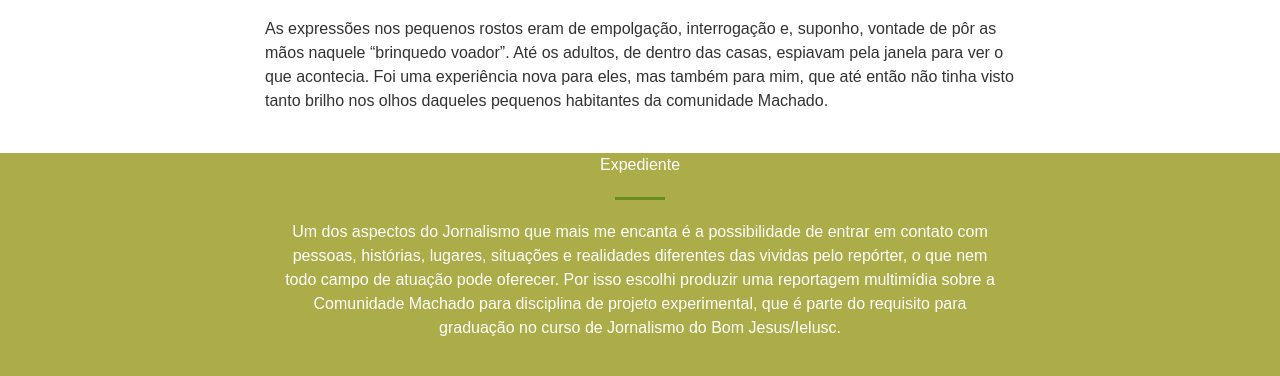
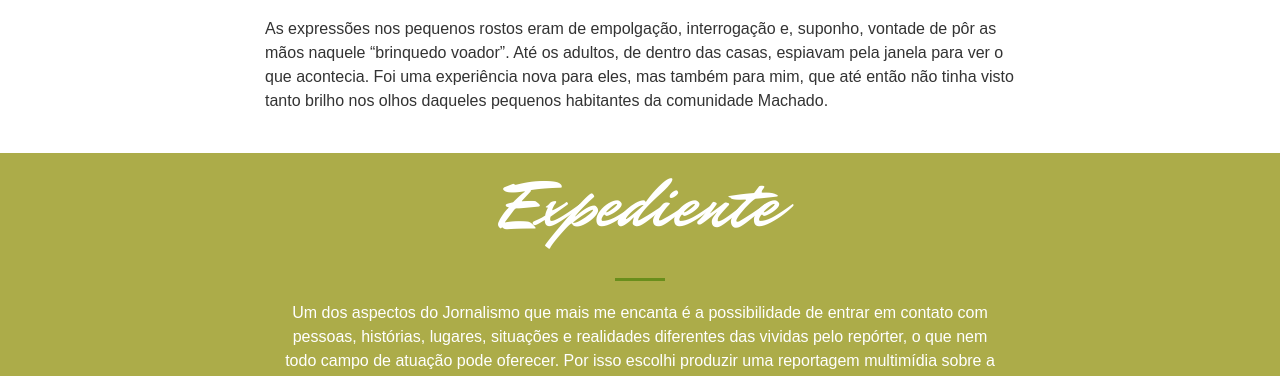
Before and after one commit to jessicaweirich/pordentrodaocupacao2, a plain HTML site: page capitulo5.html in a window 1280 px wide. Shown: the part 4177-4553 px from the top of the page. Drawn offline with nearby package versions, Linux system fonts and the light colour scheme; a web font is replaced by a local one.

Commit message:
Update creative.css

```diff
--- a/css/creative.css
+++ b/css/creative.css
@@ -91,7 +91,13 @@ p {
   margin-bottom: 20px;
 }
 
+.expediente {
+	font-family: "mr dafoe";
+	font-weight: 100;
+	color: white;
+	font-size: 70px;
 
+}
 
 .bg-primary {
   background-color: #ACAC49;
```
